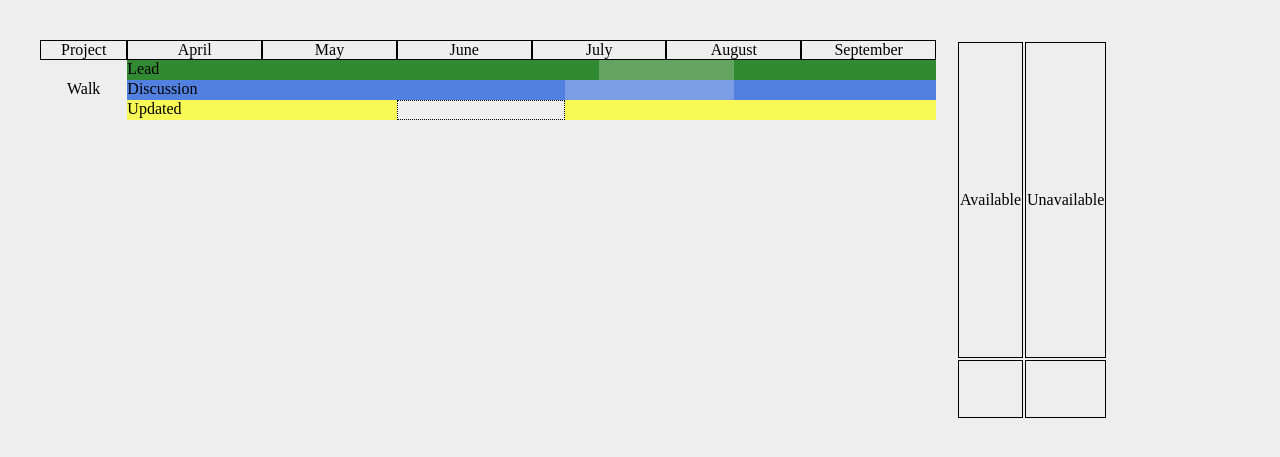
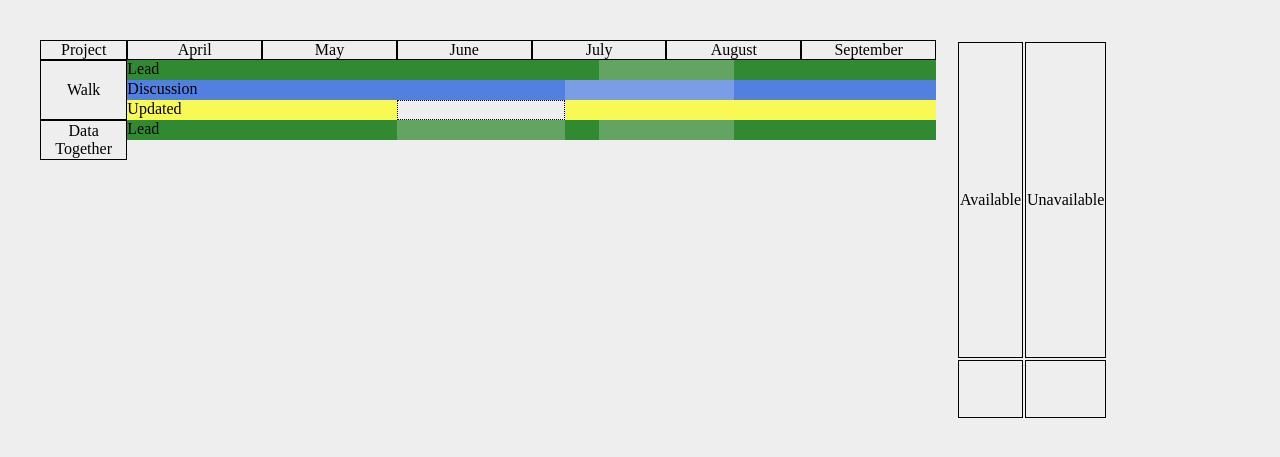
Before and after one commit to lightandluck/capacity-viz, a PHP site: page / in a window 1280 px wide. Shown: the top 457 px of the page. Run offline with PHP 8.4, Linux system fonts and the light colour scheme.

Commit message:
Layout grid areas

```diff
--- a/index.html
+++ b/index.html
@@ -29,7 +29,6 @@
 
 
       <div class="project-name-walk">Walk</div>
-
       <div class="capacity-lead-walk-3" data-available="Brendan" data-unavailable="Kelsey"></div>
       <div class="capacity-lead-walk-2" data-available="Brendan, Kelsey"></div>
       <div class="capacity-lead-walk-1" data-available="Brendan, Kelsey">Lead</div>
@@ -41,6 +40,22 @@
       <div class="capacity-updated-walk-1" data-available="Kevin">Updated</div>
       <div class="capacity-updated-walk-2" data-available="Kevin"></div>
       <div class="capacity-updated-walk-3" data-unavailable="Kevin"></div>
+
+      <div class="project-name-dt">Data Together</div>
+
+      <div class="capacity-lead-dt-3" data-available="Kelsey" data-unavailable="Kevin"></div>
+      <div class="capacity-lead-dt-2" data-available="Kevin" data-unavailable="Kelsey"></div>
+      <div class="capacity-lead-dt-4" data-available="Kelsey, Kevin"></div>
+      <div class="capacity-lead-dt-5" data-available="Kelsey, Kevin"></div>
+      <div class="capacity-lead-dt-1" data-available="Kelsey, Kevin">Lead</div>
+      <!-- <div class="capacity-discussion-walk-1" data-name="Rob"></div>
+      <div class="capacity-discussion-walk-2" data-available="Rob" data-unavailable="Kelsey"></div>
+      <div class="capacity-discussion-walk-5" data-available="Kelsey" data-unavailable="Rob"></div>
+      <div class="capacity-discussion-walk-3" data-available="Rob, Kelsey"></div>
+      <div class="capacity-discussion-walk-4" data-available="Rob, Kelsey">Discussion</div>
+      <div class="capacity-updated-walk-1" data-available="Kevin">Updated</div>
+      <div class="capacity-updated-walk-2" data-available="Kevin"></div>
+      <div class="capacity-updated-walk-3" data-unavailable="Kevin"></div> -->
 
     </main>
 
--- a/style.css
+++ b/style.css
@@ -38,6 +38,9 @@ main {
   grid-template-rows: repeat(19, 1fr);
   grid-template-columns: repeat(25, 1fr);
   width: 70vw;
+  grid-template-areas: "titles duration"
+    "walk walk-l" "walk walk-d" "walk walk-u"
+    "dt dt-l" "dt dt-d";
 }
 
 .project-title {
@@ -69,8 +72,19 @@ main {
 }
 
 .project-name-walk {
-  grid-column: 1 / 2;
-  grid-row: 3 / 4;
+  grid-area: walk;
+  display: flex;
+  justify-content: center;
+  align-items: center;
+  border: 1px solid black;
+}
+
+.project-name-dt {
+  grid-area: dt;
+  display: flex;
+  justify-content: center;
+  align-items: center;
+  border: 1px solid black;
   text-align: center;
 }
 
@@ -90,6 +104,8 @@ main {
 [class*="capacity-updated"] {
   background-color: rgba(255, 255, 0, 0.644);
 }
+
+/* ----------------------------------- */
 
 [class*="capacity-lead-walk"] {
   grid-row: 2 / 3;
@@ -145,6 +161,34 @@ main {
   background-color: transparent;
 }
 
+/* -------------------------------- */
+
+[class*="capacity-lead-dt"] {
+  grid-row: 5/6;
+}
+
+.capacity-lead-dt-1 {
+  grid-column: 2/10;
+}
+
+.capacity-lead-dt-2 {
+  grid-column: 16/-1;
+}
+
+.capacity-lead-dt-3 {
+  grid-column: 2/15;
+}
+
+.capacity-lead-dt-4 {
+  grid-column: 20/26;
+}
+
+.capacity-lead-dt-5 {
+  grid-column: 15/16;
+  background-color: #318931;
+}
+
+
 .status {
   margin-left: 20px;
 }
```
